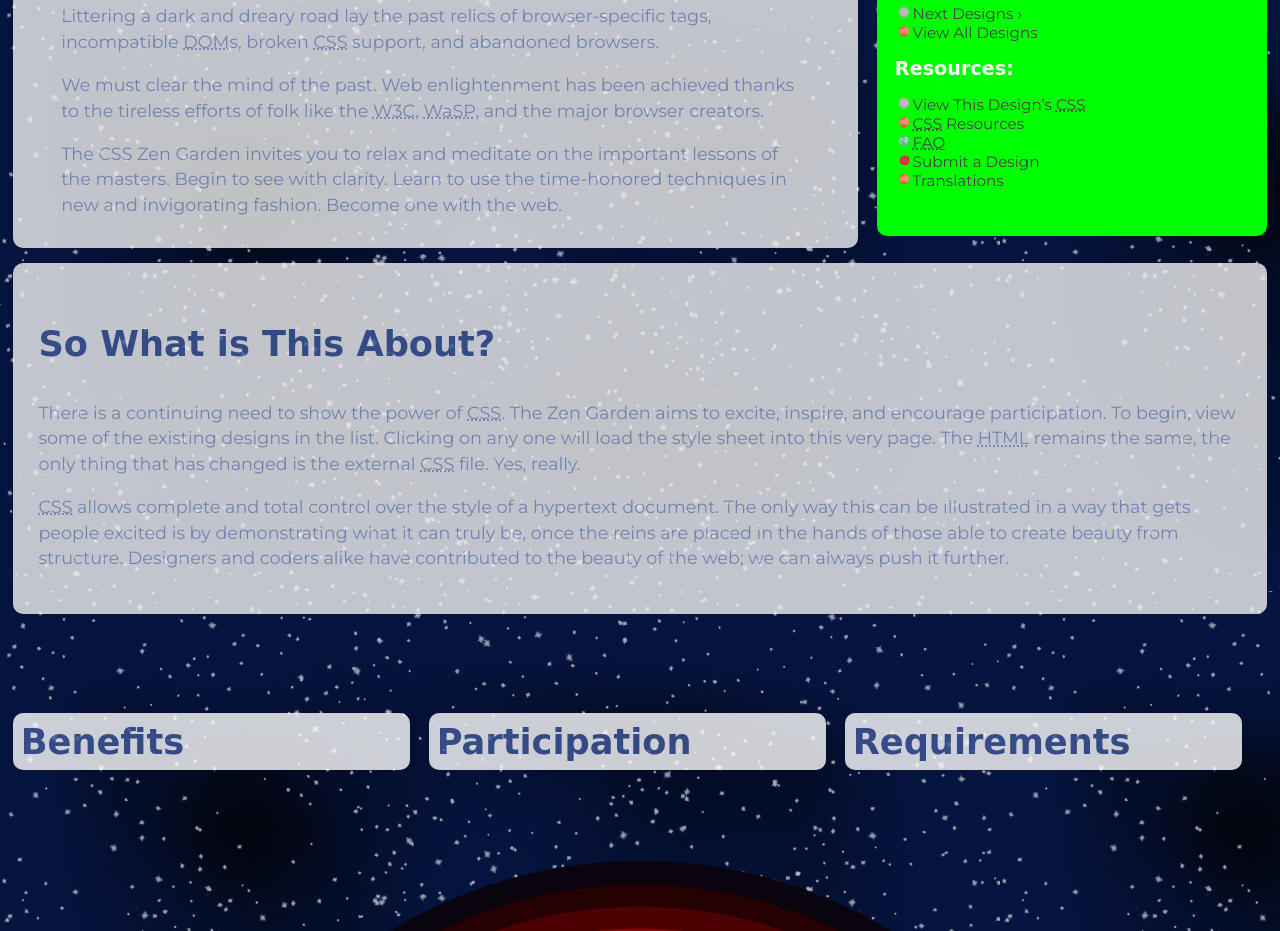
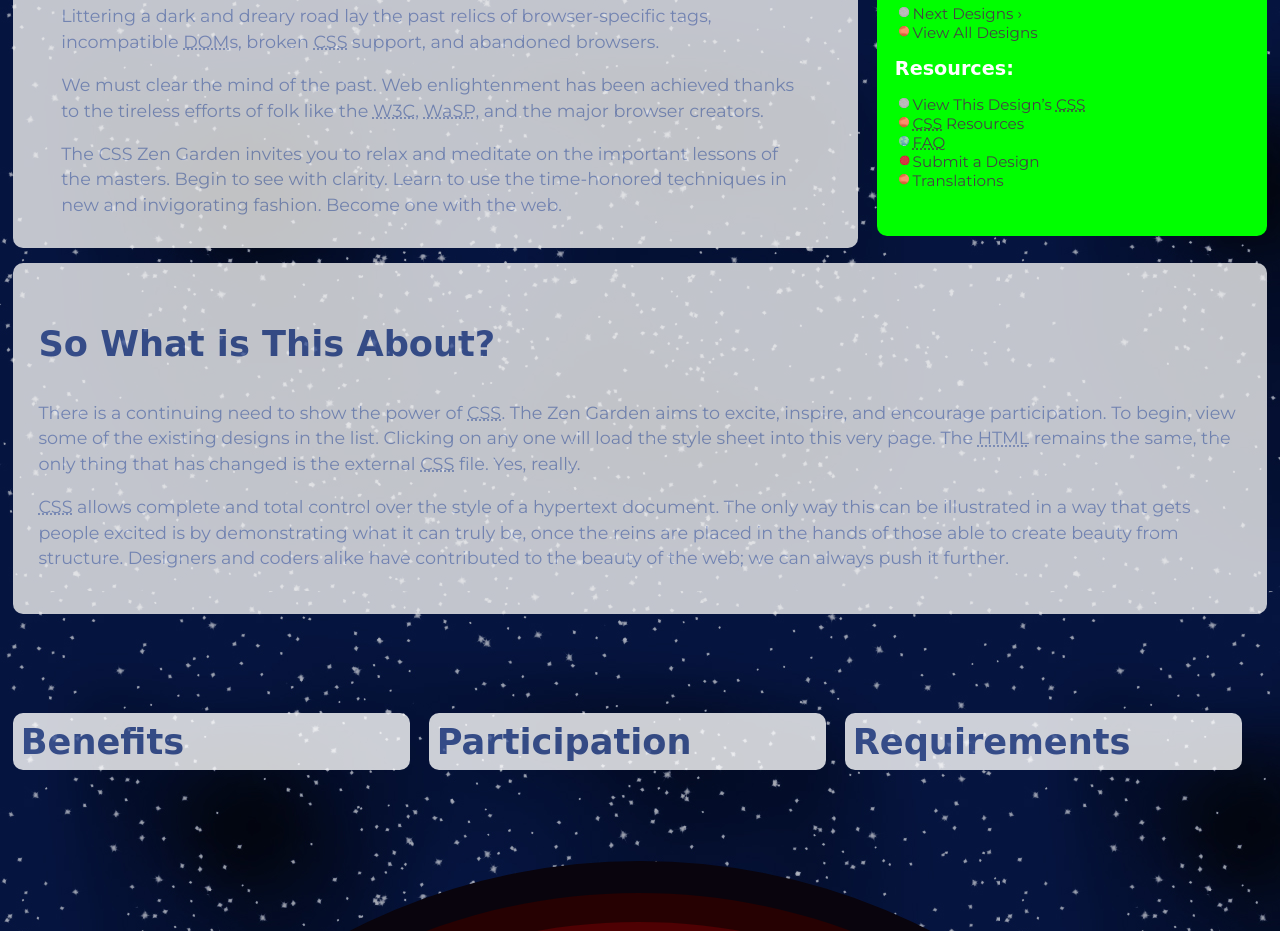
Before and after one commit to trvrpp71/zengarden331_10, a plain HTML site: page index.html in a window 1280 px wide. Shown: the part 689-1620 px from the top of the page. Drawn offline with Linux system fonts and the light colour scheme; a web font is replaced by a local one.

Commit message:
re-added black hole

```diff
--- a/style.scss
+++ b/style.scss
@@ -75,7 +75,7 @@ header h1, header h2{
 		}
 		@media screen and (min-width: 40em) {
 			flex-wrap: wrap;
-			background: url("assets/images/black-hole.png");
+			background: url("assets/images/black-hole.svg");
 			background-repeat: no-repeat;
 			background-position: 50% 75vh;
 		}
```
Also changed, not shown: assets/images/black-hole.svg (added), style.css, 1 other file.
